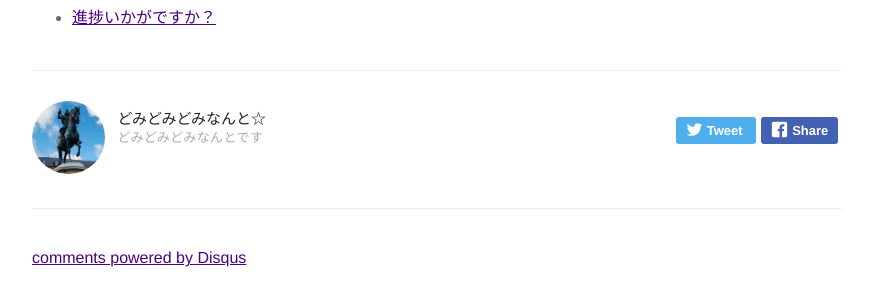
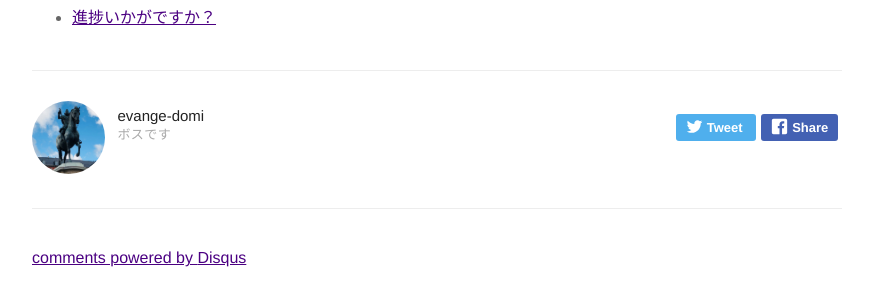
Before and after one commit to piropiro-piro/site, a Jekyll site: the page built from _posts/2021-02-27-gcp-license-key.markdown, in a window 1280 px wide and 900 px high, scrolled down 1507 px. Shown: the part 367-667 px from the top of the window, without its empty margins (203-1076 px from the left). Built offline with Jekyll 4.4.1, drawn with Linux system fonts in a browser that asks for light colours; comment, search, counter and statistics services are not loaded.

Commit message:
ちょっと変更(小声)

```diff
--- a/_config.yml
+++ b/_config.yml
@@ -53,8 +53,8 @@ authors:
     twitter: PATRIOT_OPIA
 
   evange_:
-    name: どみどみどみなんと☆
-    bio: どみどみどみなんとです
+    name: evange-domi
+    bio: ボスです
     external-image: false
     picture: assets/images/profile/profile_evange_.jpg
     twitter: evange_
```
